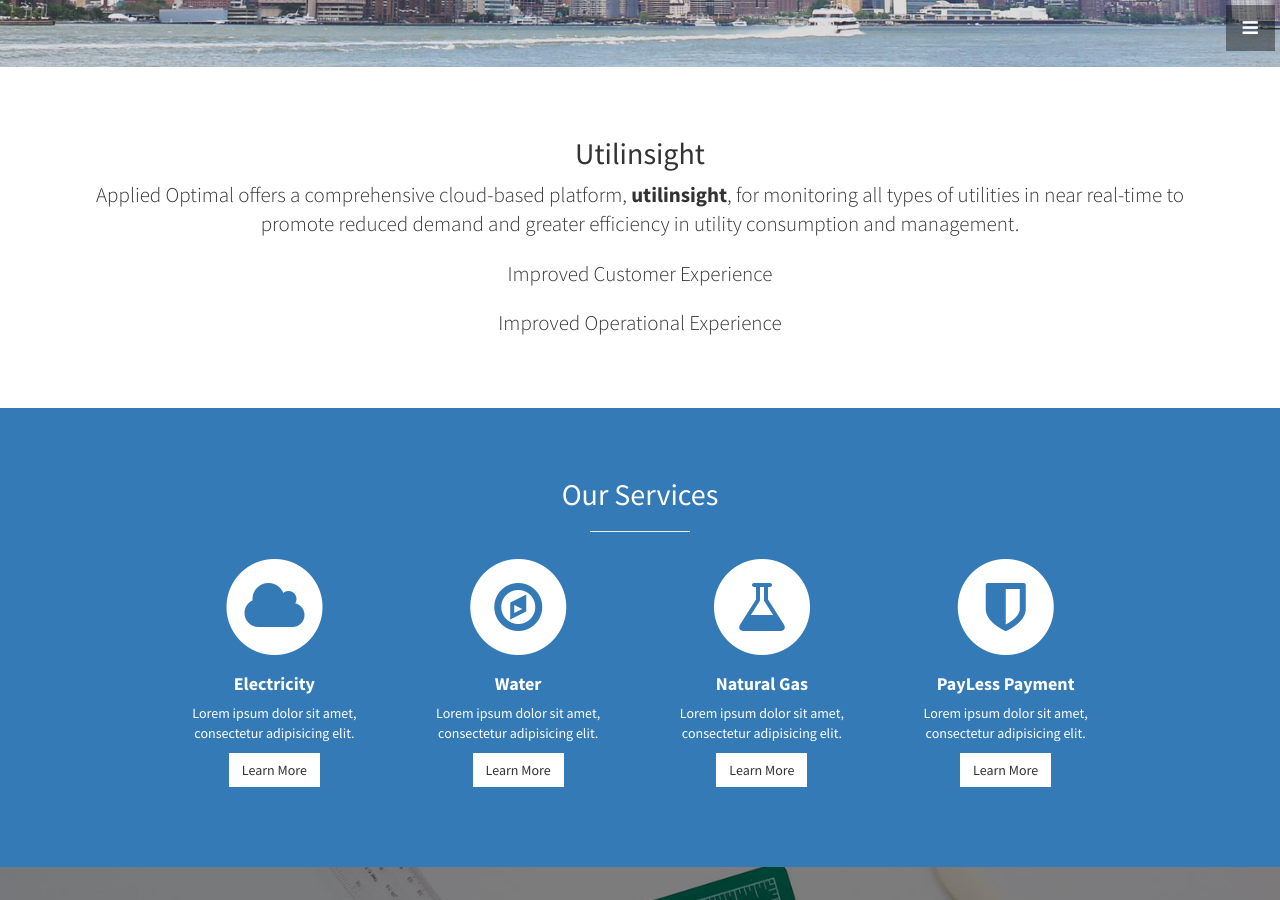
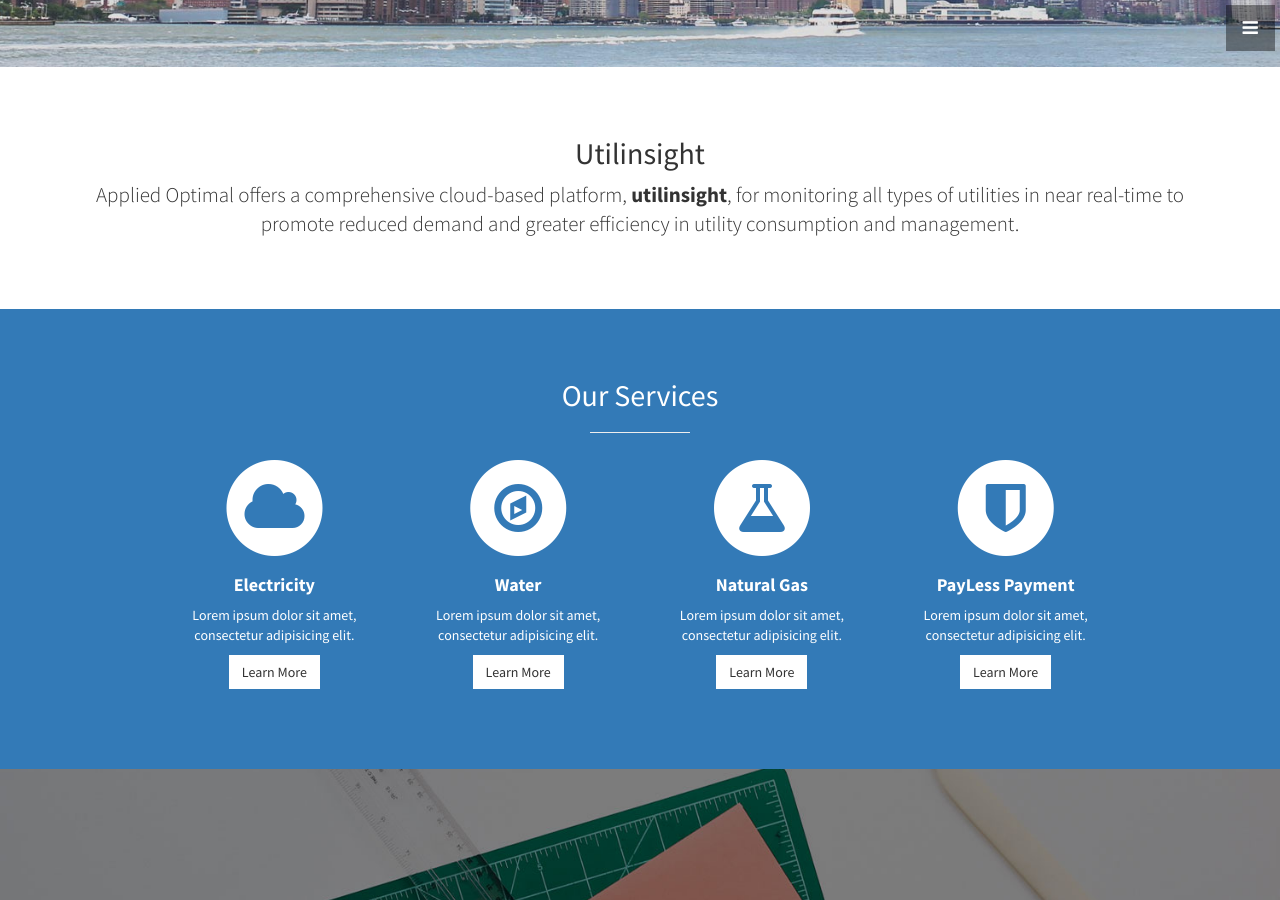
Before and after one commit to obacoskun/ao-website, a Jekyll site: the page built from index.html, in a window 1280 px wide and 900 px high, scrolled down 833 px. Built offline with Jekyll 4.4.1, drawn with Linux system fonts in a browser that asks for light colours; some of the changed text lies outside the part shown.

Commit message:
minor changes to about

```diff
--- a/_includes/about.html
+++ b/_includes/about.html
@@ -8,8 +8,6 @@
           for monitoring all types of utilities in near real-time to promote reduced demand
           and greater efficiency in utility consumption and management.
         </p>
-        <p class="lead">Improved Customer Experience</p>
-        <p class="lead">Improved Operational Experience</p>
       </div>
     </div>
     <!-- /.row -->
--- a/_includes/callout.html
+++ b/_includes/callout.html
@@ -1,5 +1,6 @@
 <aside class="callout">
   <div class="text-vertical-center">
-    <h1>Vertically Centered Text</h1>
+    <h1>Improved Customer Experience</h1>
+    <h1>Improved Operational Experience</h1>
   </div>
 </aside>
```
